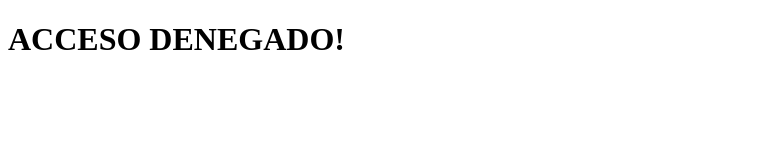
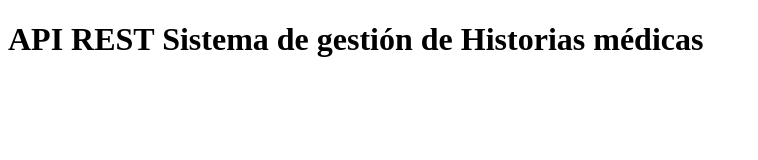
Before and after one commit to JeissonArcadio778/API-RestFul-Clinica, a website: page public/index.html in a window 1280 px wide. Shown: the whole page, without its empty margins (0-758 px from the left). Drawn offline with Linux system fonts and the light colour scheme.

Commit message:
Update index.html

```diff
--- a/public/index.html
+++ b/public/index.html
@@ -7,6 +7,6 @@
     <title>Document</title>
 </head>
 <body>
-    <h1>ACCESO DENEGADO!</h1>
+    <h1>API REST Sistema de gestión de Historias médicas</h1>
 </body>
 </html>
```
